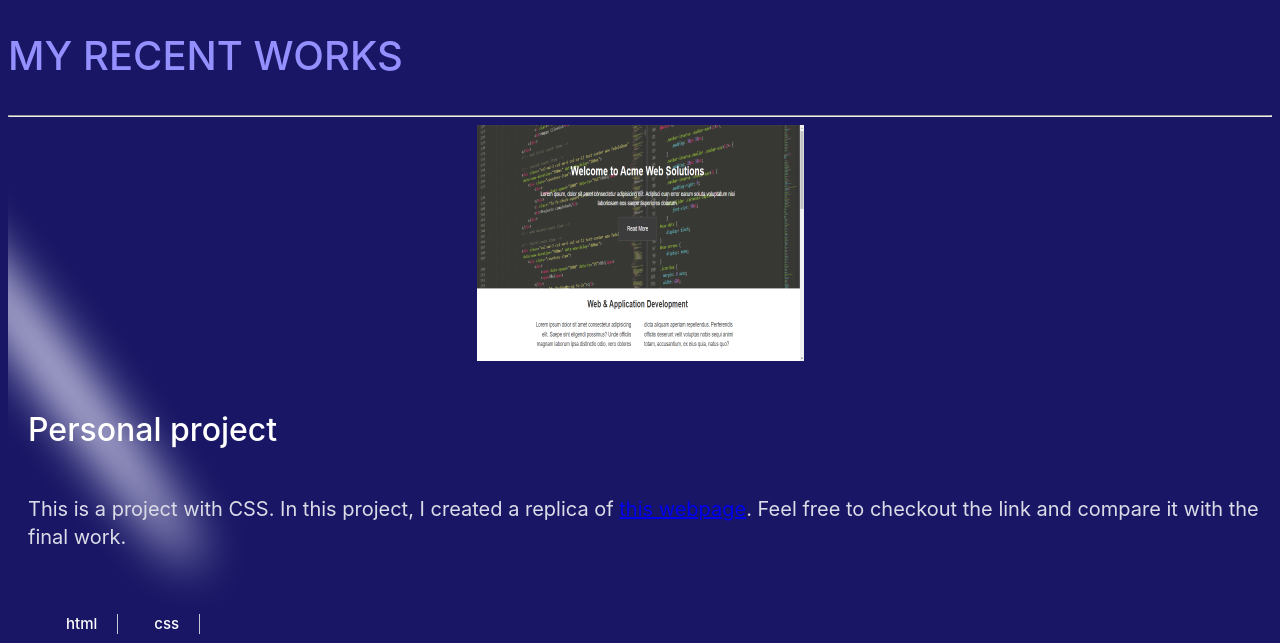
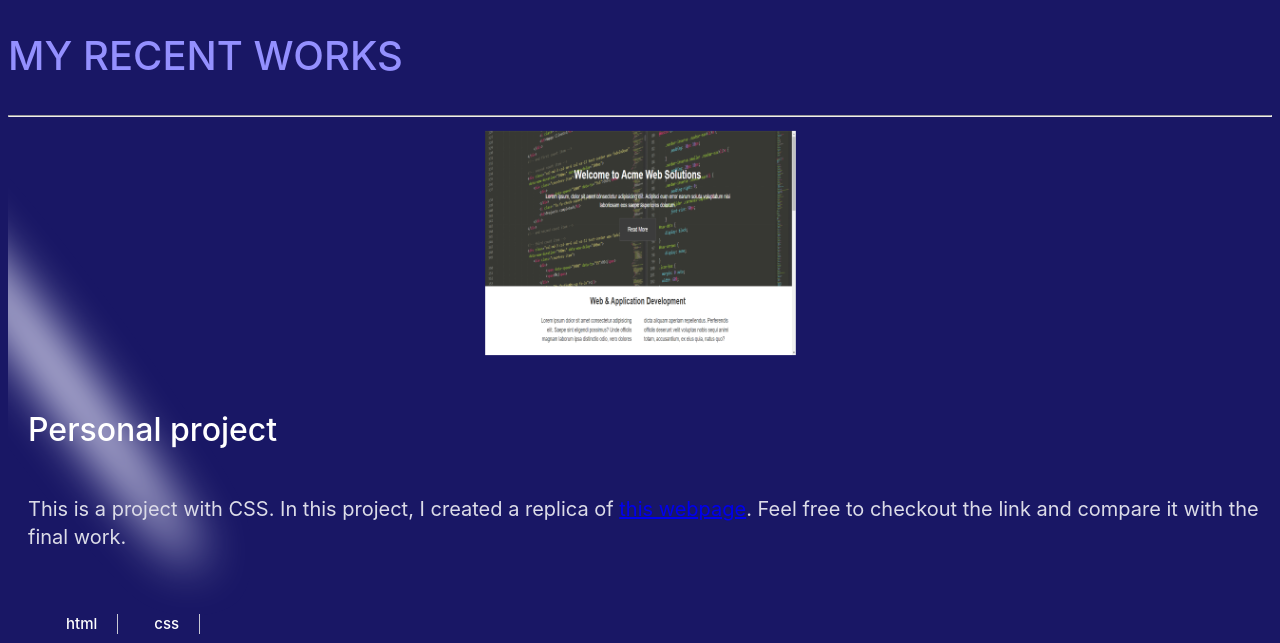
Before and after one commit to Elisha-Tetteyfio/My-portfolio, a website: page index.html in a window 1280 px wide. In both pictures the pointer is over the picture 640 px from the left and 1026 px from the top of the page. Shown: the part 783-1426 px from the top of the page. Drawn offline with Linux system fonts and the light colour scheme.

Commit message:
Add transform on images

```diff
--- a/style.css
+++ b/style.css
@@ -135,6 +135,10 @@ ul {
   min-width: 327px;
   max-width: 500px;
   height: auto;
+}
+
+.works img:hover {
+  transform: scale(0.95);
 }
 
 .works h4 {
```
